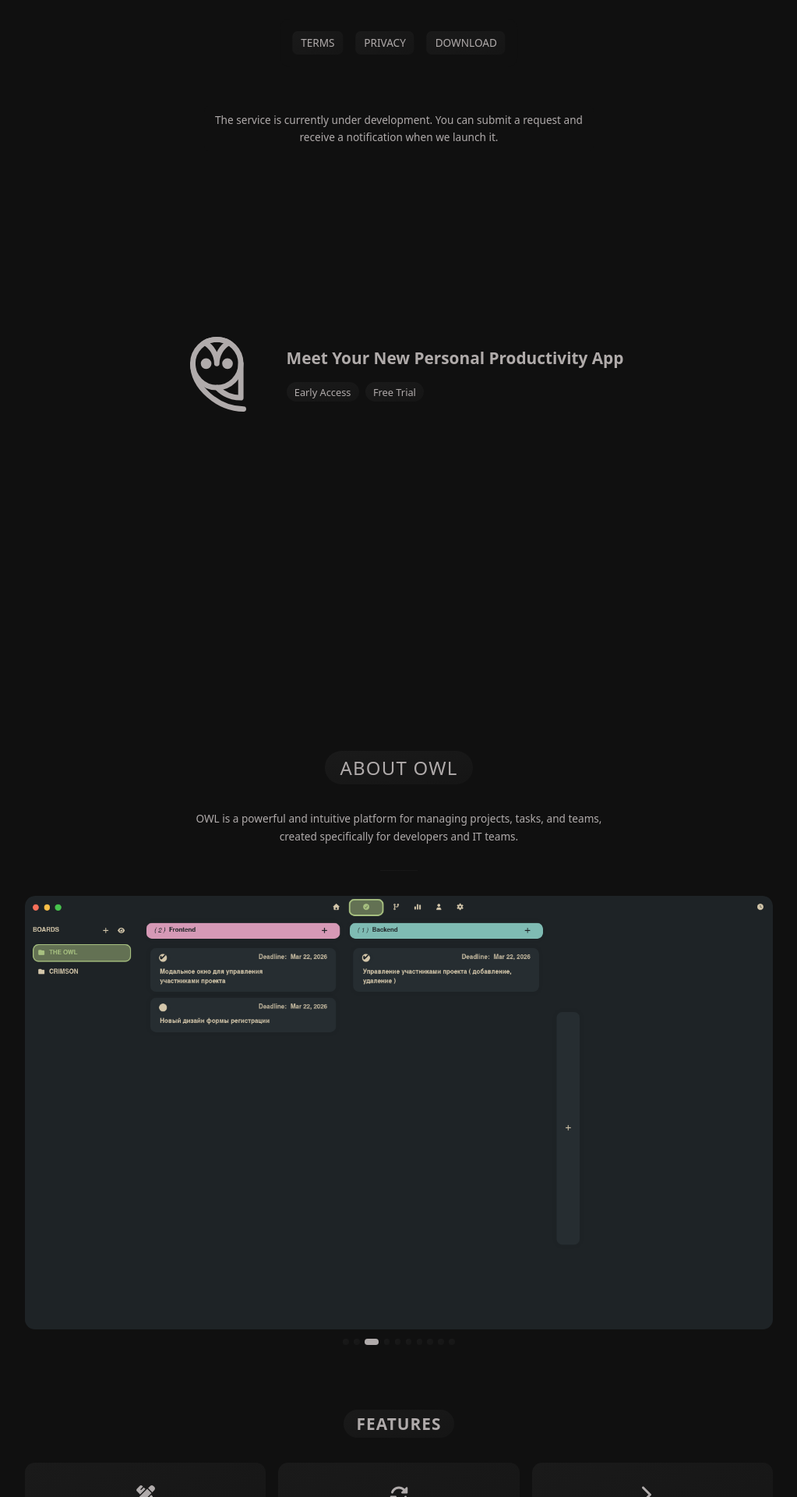
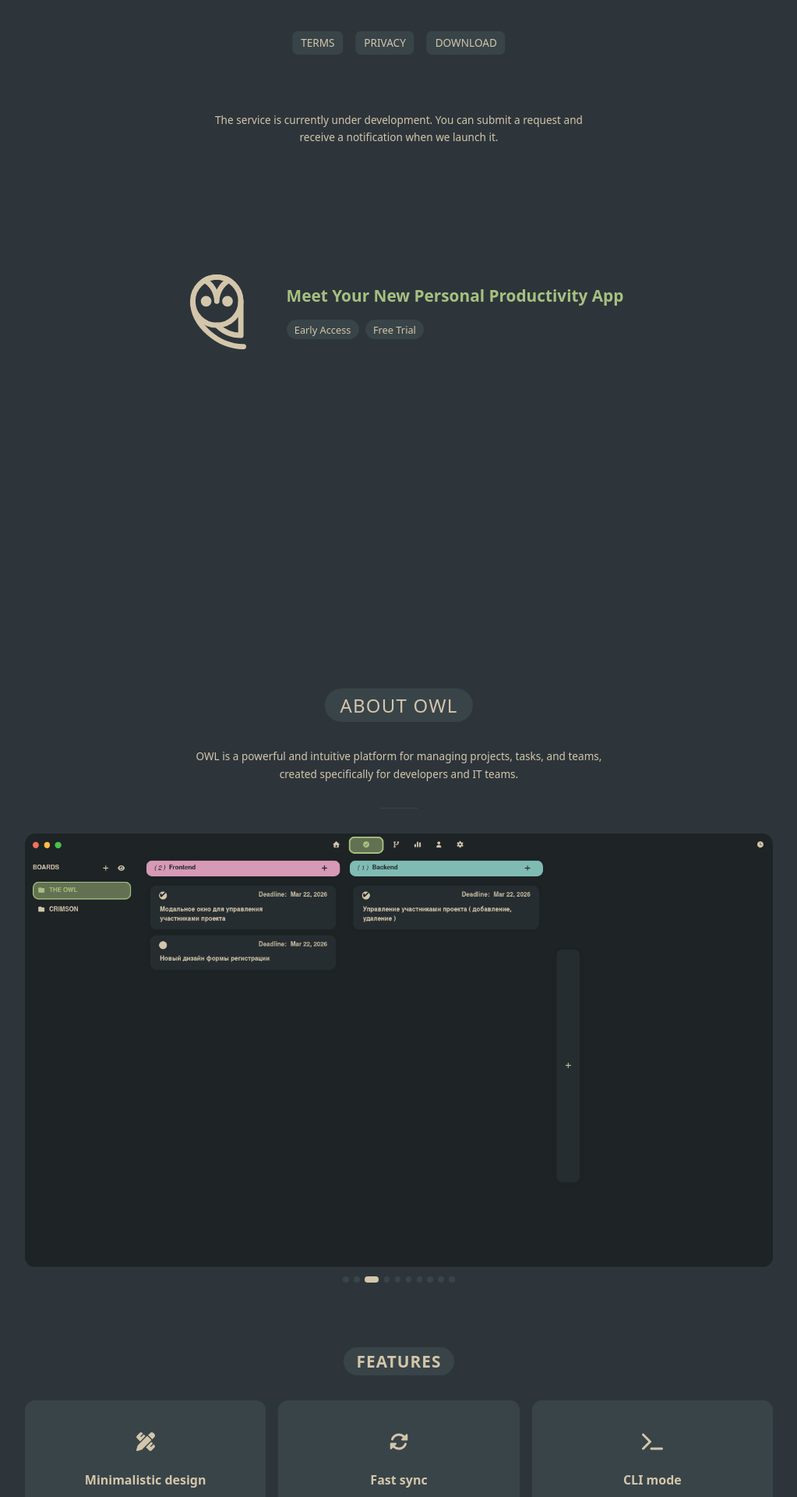
Before and after one commit to OwlDevHub/owl_website, a React (Create React App) app: page / in a window 1280 px wide. Shown: the top 1920 px of the page at 78% size, without its empty margins (128-1151 px from the left). Built offline with nearby package versions, Linux system fonts and the light colour scheme; no server answers.

Commit message:
style: refactor CSS variable usage and spacing

```diff
--- a/src/styles/index.css
+++ b/src/styles/index.css
@@ -1,14 +1,16 @@
 :root {
-  --bg: #101010;
-  --fg: #b0abab;
-  --pr: #b0abaa;
-  --ab: linear-gradient(to bottom right, #1a1a1a, #151515);
-  --hw: linear-gradient(to bottom right, #1f1f1f, #1a1a1a);
+  --bg: #2d353b;
+  --fg: #d3c6aa;
+  --pr: #a7c080;
+
+  --ab: #394449;
+  --hw: linear-gradient(to bottom right, #434f55, #394449);
+
   --green: #a7c080;
   --red: #e67e80;
   --yellow: #dbbc7f;
-  --subtle: #666;
-  --muted: #888;
+  --subtle: #4f5b58;
+  --muted: #859289;
 
   --text-base: 0.95rem;
   --text-sm: 0.85rem;
@@ -17,28 +19,23 @@
   --text-xl: 1.5rem;
   --text-heading: 1.8rem;
   --text-sub: 1.2rem;
-
   --space-xs: 0.5em;
   --space-sm: 1em;
   --space-md: 1.5em;
   --space-lg: 2em;
   --space-xl: 4em;
   --space-xxl: 5em;
-
   --height-sm: 35px;
   --height-md: 2rem;
   --height-lg: 2.5rem;
-
   --radius-sm: 0.5em;
   --radius-md: 0.8em;
   --radius-lg: 1em;
   --radius-xl: 1.5em;
   --radius-full: 2em;
-
   --main-width: 50%;
   --main-max: 600px;
   --logo-size: 6em;
-
   --transition: 100ms ease-out;
 }
 
@@ -85,10 +82,11 @@ body {
 }
 
 main {
+  height: 100%;
   display: grid;
   gap: var(--space-xl);
   width: var(--main-width);
-  padding: var(--space-xxl) 0;
+  padding: 0;
   justify-items: center;
   text-align: center;
 }
@@ -268,7 +266,6 @@ input {
   width: var(--logo-size);
   border-radius: var(--radius-sm);
   flex-shrink: 0;
-  background-color: var(--ab);
   padding: var(--space-xs);
 }
 
@@ -367,12 +364,13 @@ input {
 
 .feature-card .icon {
   font-size: var(--text-xl);
+  margin: var(--space-xs);
 }
 
 .feature-card h3 {
-  font-size: var(--text-sm);
+  font-size: var(--text-sl);
   font-weight: 600;
-  color: var(--pr);
+  color: var(--fg);
 }
 
 .feature-card p {
@@ -564,7 +562,6 @@ input {
   border-radius: var(--radius-full);
   border: none;
   background: var(--ab);
-  color: var(--pr);
   cursor: pointer;
   font-weight: 600;
   transition: var(--transition);
@@ -600,6 +597,12 @@ input {
 }
 
 .footer {
+  display: flex;
+  flex-direction: column;
+  align-items: center;
+  align-content: center;
+  justify-content: center;
+  height: 100px;
   text-align: center;
   font-size: 0.57em;
   color: var(--subtle);
```
